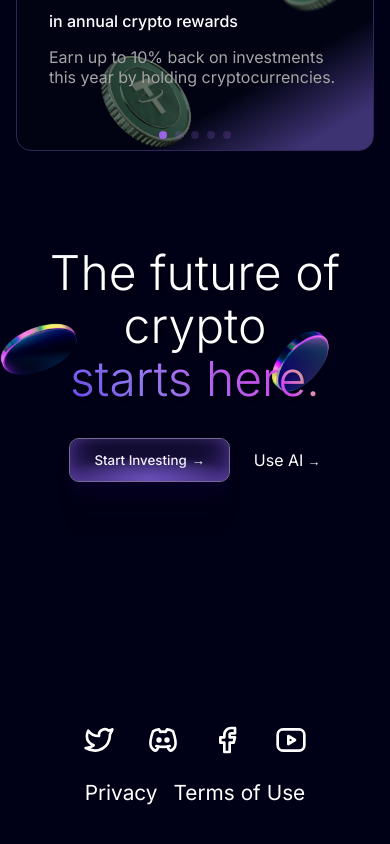
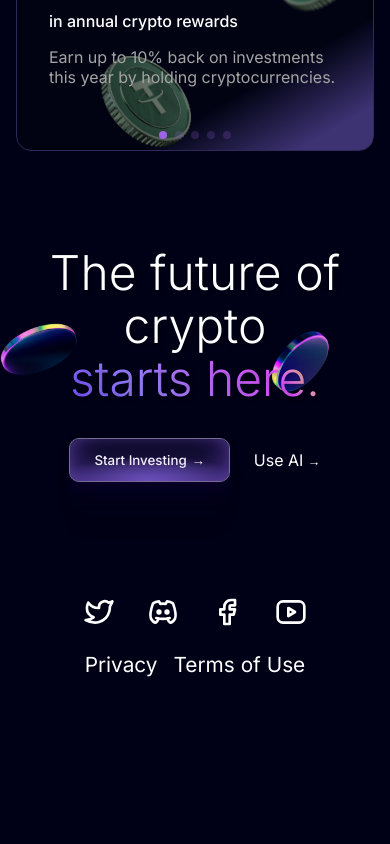
Before and after one commit to HeryRuiz/YouCoin-CryptoMarket, a React (Vite) app: page / in a window 390 px wide. Shown: the part 1252-2096 px from the top of the page. After the commit the page ends 2006 px from the top, so only its background shows below. Built offline with nearby package versions, Linux system fonts and the light colour scheme; no server answers.

Commit message:
changed footer

```diff
--- a/src/styles/Footer.css
+++ b/src/styles/Footer.css
@@ -3,18 +3,22 @@ footer {
   background-image: url("/src/images/footer/footer-bg.png");
   background-position: center center;
   background-size: cover;
+  flex-direction: column;
   display: flex;
-  flex-direction: column;
   height: 25rem;
   justify-content: center;
   text-align: center;
   width: 100%;
+  @media (max-width: 1000px) {
+    height: 15rem;
+  }
 }
 
 .footer-content {
-  align-items: center;
   display: flex;
   flex-direction: column;
+  align-items: center;
+  justify-content: center;
   margin: 0 auto;
   text-align: center;
   width: 100%;
--- a/src/styles/Join.css
+++ b/src/styles/Join.css
@@ -1,6 +1,6 @@
 .join-section {
   margin-top: 3rem;
-  margin-bottom: 3rem;
+
   padding: 2rem;
   background-image: url("../images/herojoin/join.png");
   background-size: contain;
```
